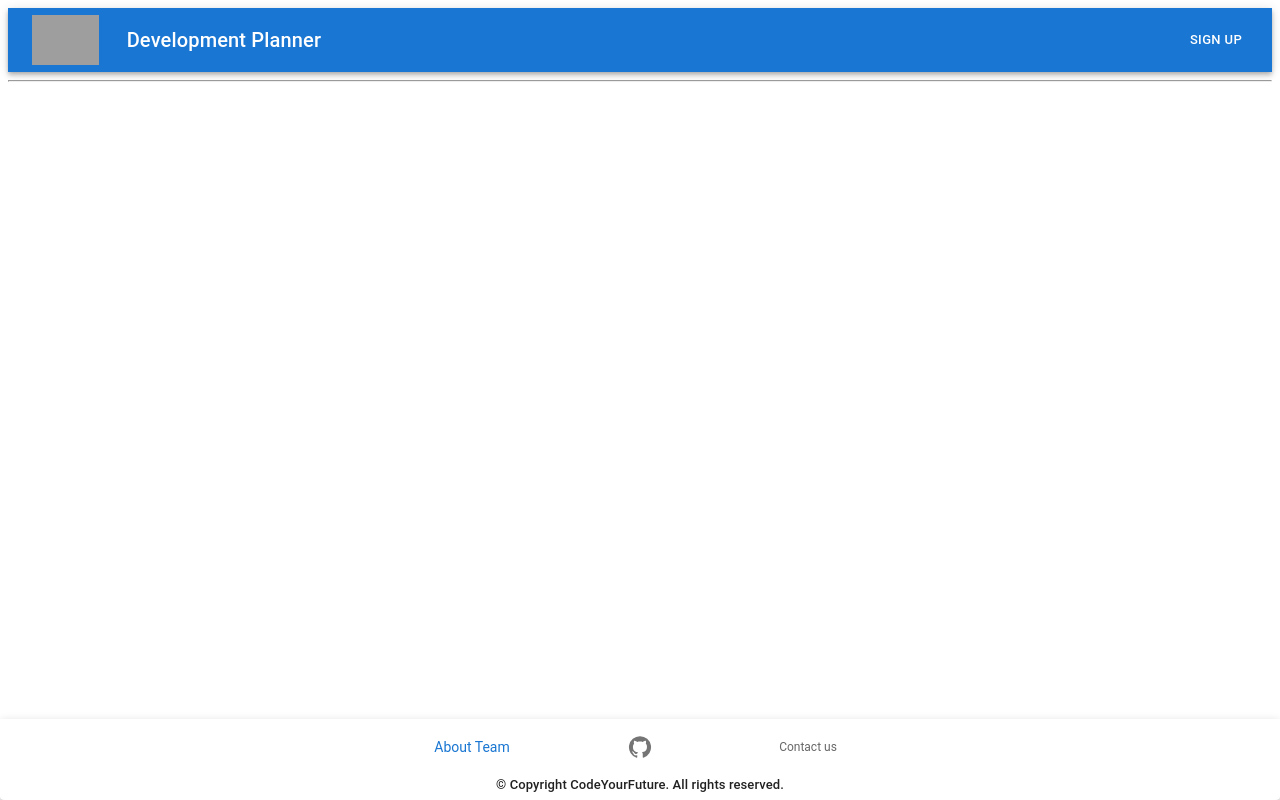
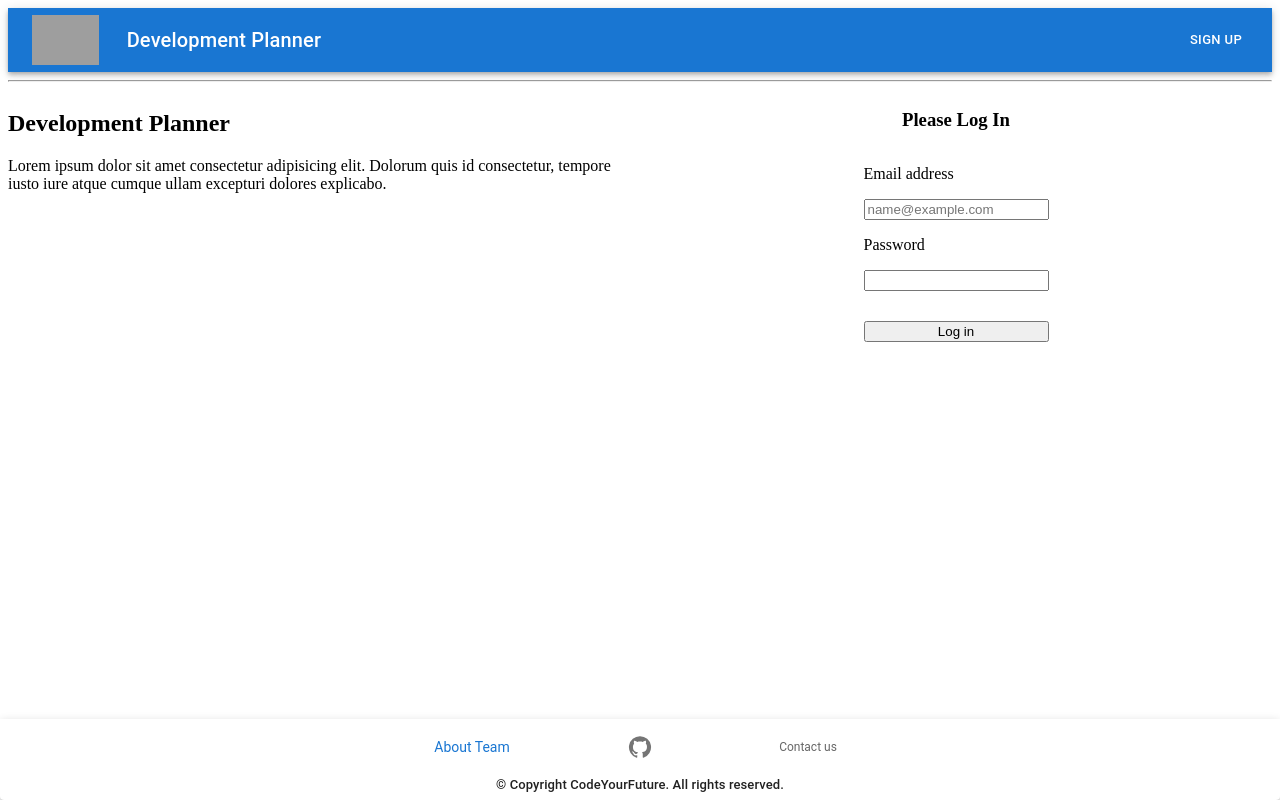
Before and after one commit to gulnihaln/development-planner-cyf-final-project, a React (Create React App) app in the folder client/: page / in a window 1280 px wide. Built offline with nearby package versions, Linux system fonts and the light colour scheme; no server answers; grey boxes are pictures that could not be loaded.

Commit message:
fix: authentication of login and add redirection to dashboard fixes #58

```diff
--- a/client/src/App.js
+++ b/client/src/App.js
@@ -1,23 +1,38 @@
-import { Route, Switch } from "react-router-dom";
-import React, { useState } from "react";
+import { Route, Switch, Redirect } from "react-router-dom";
+import React, { useState, useEffect } from "react";
 import Login from "./pages/Login";
 import Header from "./components/Header";
 import Footer from "./components/Footer";
 import Dashboard from "./pages/Dashboard";
 import NewPlan from "./pages/NewPlan";
 import Plan from "./pages/Plan";
+import { verifyUser } from "./utils/api";
 
 const App = () => {
-	const [authorised, setAuthorised] = useState(false);
-	console.log(authorised);
+	const [isAuthenticated, setIsAuthenticated] = useState(false);
+	console.log(isAuthenticated);
+
+	useEffect(() => {
+		verifyUser();
+	}, []);
+
+
 	return (
 		<div>
 			<Header />
 			<hr />
 			<Switch>
-				<Route path="/login" exact>
-					<Login setAuthorised={setAuthorised} />
-				</Route>
+				<Route
+					exact
+					path="/"
+					render={(props) =>
+						!isAuthenticated ? (
+							<Login {...props} setIsAuthenticated={setIsAuthenticated} />
+						) : (
+							<Redirect to="/dashboard" />
+						)
+					}
+				/>
 				<Route path="/dashboard" exact>
 					<Dashboard />
 				</Route>
--- a/client/src/components/LoginForm.js
+++ b/client/src/components/LoginForm.js
@@ -1,14 +1,14 @@
 import React, { useState } from "react";
 import { apiLoginUser } from "../utils/api";
 
-export default function LoginForm({ setAuthorised }) {
+export default function LoginForm({ setIsAuthenticated }) {
 	const [email, setEmail] = useState();
 	const [password, setPassword] = useState();
 
 	const loginUser = (email, password) => {
 		apiLoginUser(email, password).then((res) => {
 			// console.log(res);
-			setAuthorised(true);
+			setIsAuthenticated(true);
 		});
 	};
 
--- a/client/src/pages/Login.js
+++ b/client/src/pages/Login.js
@@ -1,7 +1,7 @@
 import LoginForm from "../components/LoginForm";
 import "../styles/Login.css";
 
-export default function Login({ setAuthorised }) {
+export default function Login({ setIsAuthenticated }) {
 	return (
 		<>
 			<section className="home-container">
@@ -18,7 +18,7 @@ export default function Login({ setAuthorised }) {
 						alt="intro-img"
 					></img>
 				</article>
-				<LoginForm setAuthorised={setAuthorised} />
+				<LoginForm setIsAuthenticated={setIsAuthenticated} />
 			</section>
 		</>
 	);
```
